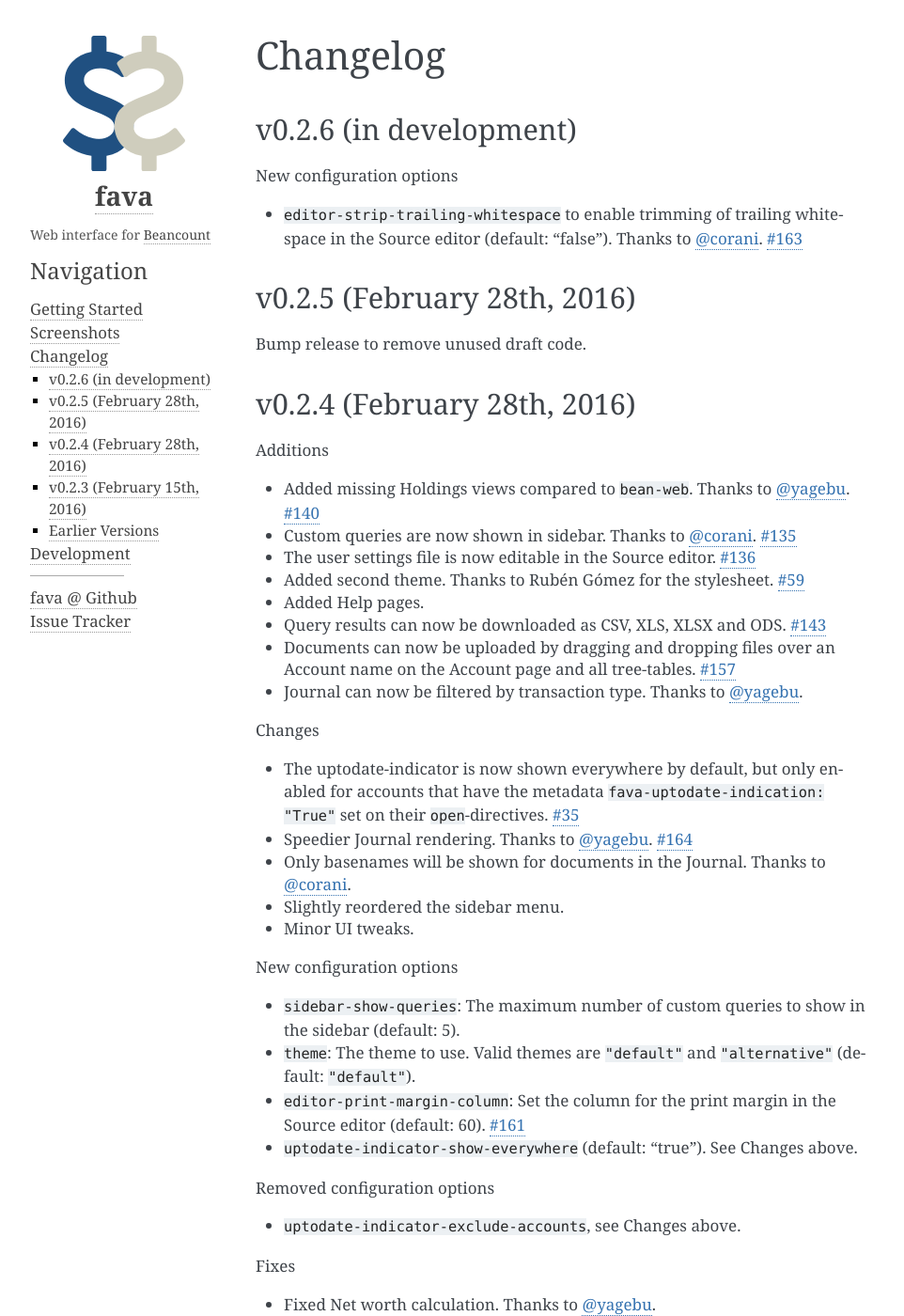
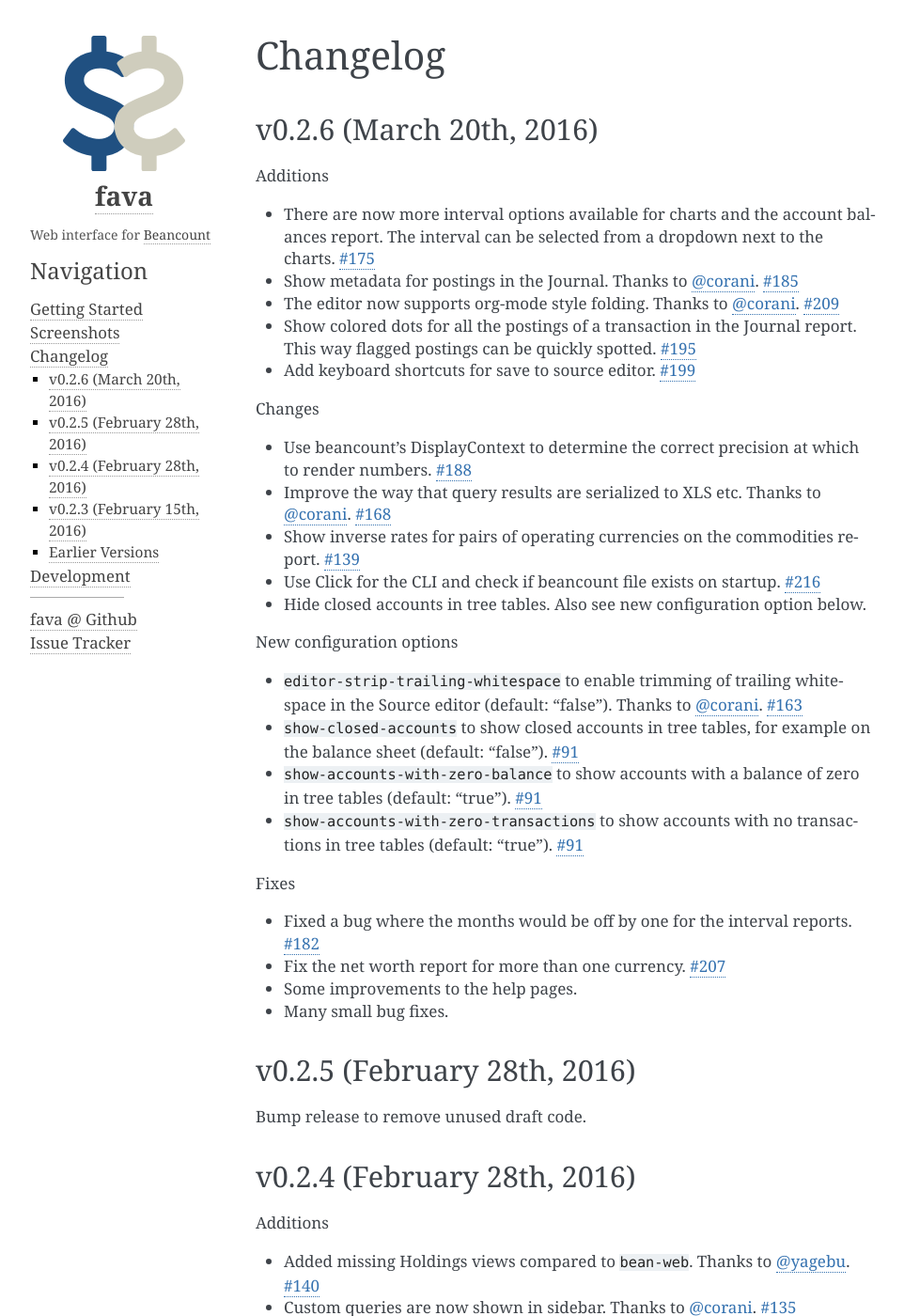
Before and after one commit to beancount/fava, a Sphinx documentation site: the page built from docs/changelog.rst, in a window 1280 px wide and 1400 px high. Shown: the whole window at 94% size, without its empty margins (148-1110 px from the left). Built offline with Sphinx 7.4.7, drawn with Linux system fonts in a browser that asks for light colours.

Commit message:
update changelog for v0.2.6

```diff
--- a/docs/changelog.rst
+++ b/docs/changelog.rst
@@ -1,14 +1,53 @@
 Changelog
 =========
 
-v0.2.6 (in development)
+v0.2.6 (March 20th, 2016)
 ----------------------------
+
+Additions
+
+- There are now more interval options available for charts and the account
+  balances report. The interval can be selected from a dropdown next to the
+  charts. :bug:`175`
+- Show metadata for postings in the Journal. Thanks to :user:`corani`.
+  :bug:`185`
+- The editor now supports org-mode style folding. Thanks to :user:`corani`.
+  :bug:`209`
+- Show colored dots for all the postings of a transaction in the Journal
+  report. This way flagged postings can be quickly spotted. :bug:`195`
+- Add keyboard shortcuts for save to source editor. :bug:`199`
+
+Changes
+
+- Use beancount's DisplayContext to determine the correct precision at which to
+  render numbers. :bug:`188`
+- Improve the way that query results are serialized to XLS etc. Thanks to
+  :user:`corani`. :bug:`168`
+- Show inverse rates for pairs of operating currencies on the commodities
+  report. :bug:`139`
+- Use Click for the CLI and check if beancount file exists on startup.
+  :bug:`216`
+- Hide closed accounts in tree tables. Also see new configuration option below.
 
 New configuration options
 
 - ``editor-strip-trailing-whitespace`` to enable trimming of trailing
   whitespace in the Source editor (default: "false").  Thanks to
   :user:`corani`. :bug:`163`
+- ``show-closed-accounts`` to show closed accounts in tree tables, for example
+  on the balance sheet (default: "false"). :bug:`91`
+- ``show-accounts-with-zero-balance`` to show accounts with a balance of zero
+  in tree tables (default: "true"). :bug:`91`
+- ``show-accounts-with-zero-transactions`` to show accounts with no
+  transactions in tree tables (default: "true"). :bug:`91`
+
+Fixes
+
+- Fixed a bug where the months would be off by one for the interval reports.
+  :bug:`182`
+- Fix the net worth report for more than one currency. :bug:`207`
+- Some improvements to the help pages.
+- Many small bug fixes.
 
 v0.2.5 (February 28th, 2016)
 ----------------------------
```
